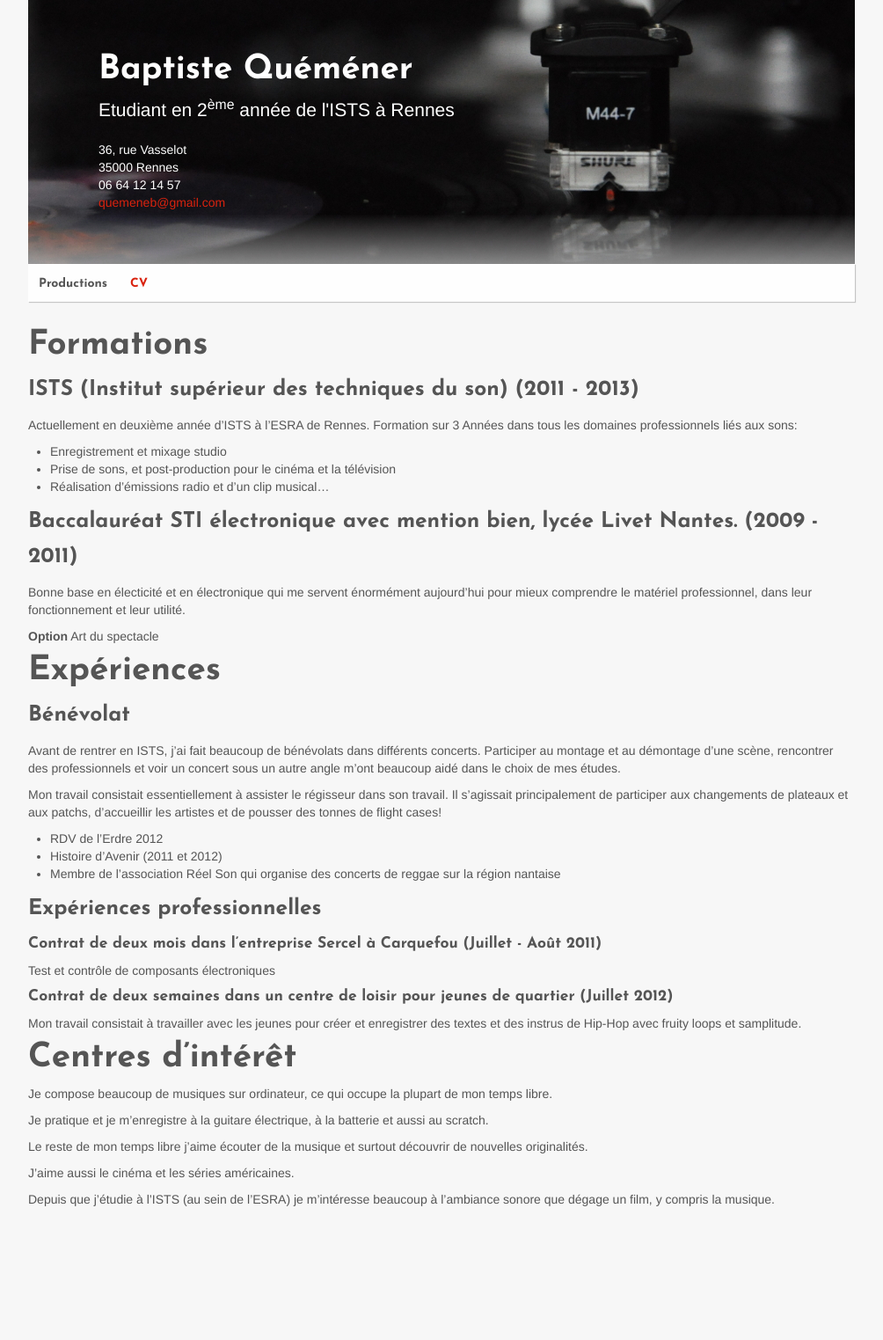
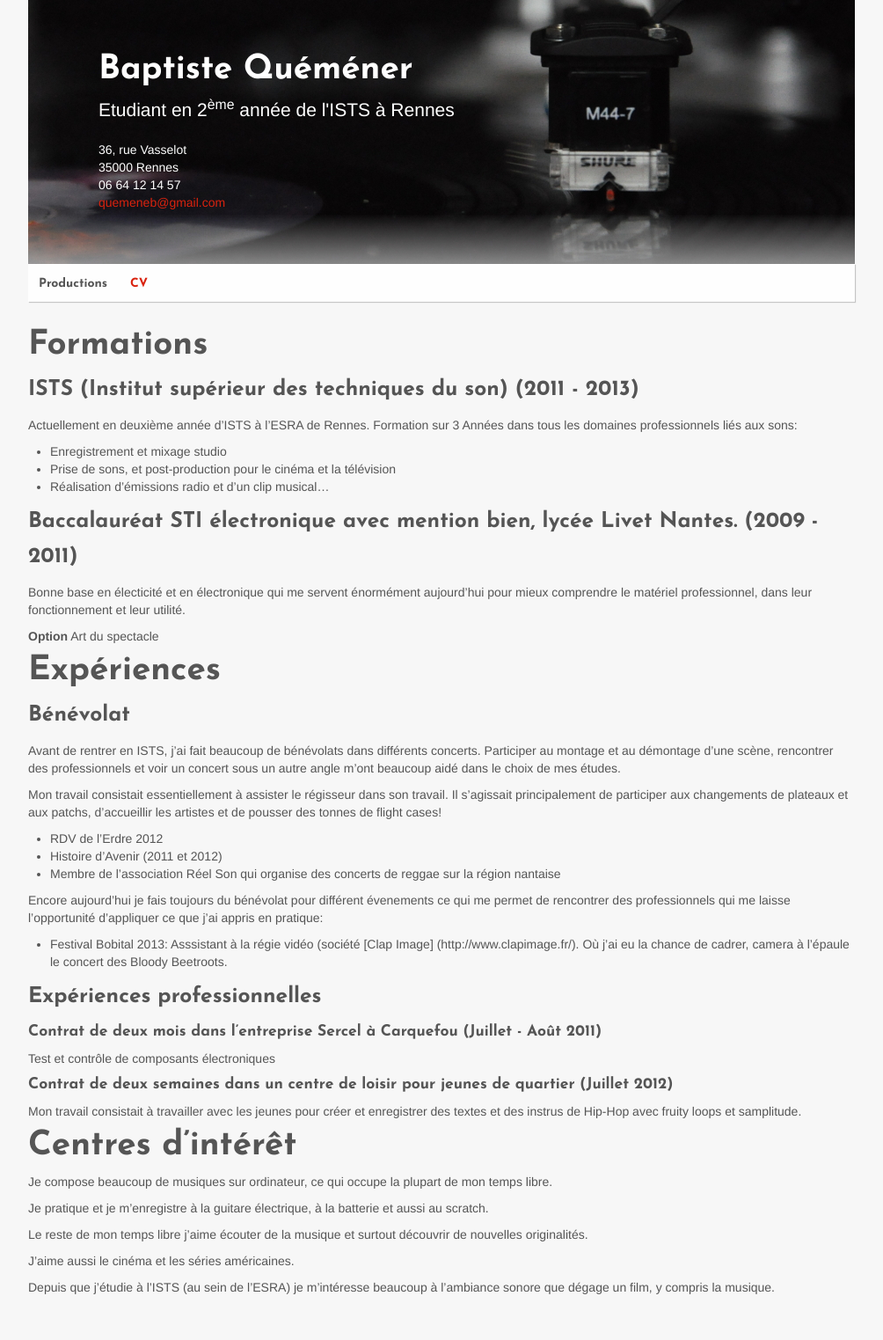
Before and after one commit to Baptisteq/baptisteq.github.com, a Jekyll site: the page built from cv.md, in a window 1280 px wide. Shown: the whole page at 88% size, without its empty margins (138-1142 px from the left). Built offline with Jekyll 4.4.1, drawn with Linux system fonts in a browser that asks for light colours; before the commit the page ends 1423 px from its top, so only the background shows below that.

Commit message:
Update cv.md

```diff
--- a/cv.md
+++ b/cv.md
@@ -34,6 +34,9 @@ d'accueillir les artistes et de pousser des tonnes de flight cases!
 - Histoire d'Avenir (2011 et 2012)
 - Membre de l'association Réel Son qui organise des concerts de reggae sur la région nantaise
 
+Encore aujourd'hui je fais toujours du bénévolat pour différent évenements ce qui me permet de rencontrer des professionnels qui me laisse l'opportunité d'appliquer ce que j'ai appris en pratique:
+- Festival Bobital 2013: Asssistant à la régie vidéo (société [Clap Image] (http://www.clapimage.fr/). Où j'ai eu la chance de cadrer, camera à l'épaule le concert des Bloody Beetroots.
+
 ### Expériences professionnelles
 #### Contrat de deux mois dans l'entreprise Sercel à Carquefou (Juillet - Août 2011)
 Test et contrôle de composants électroniques
```
